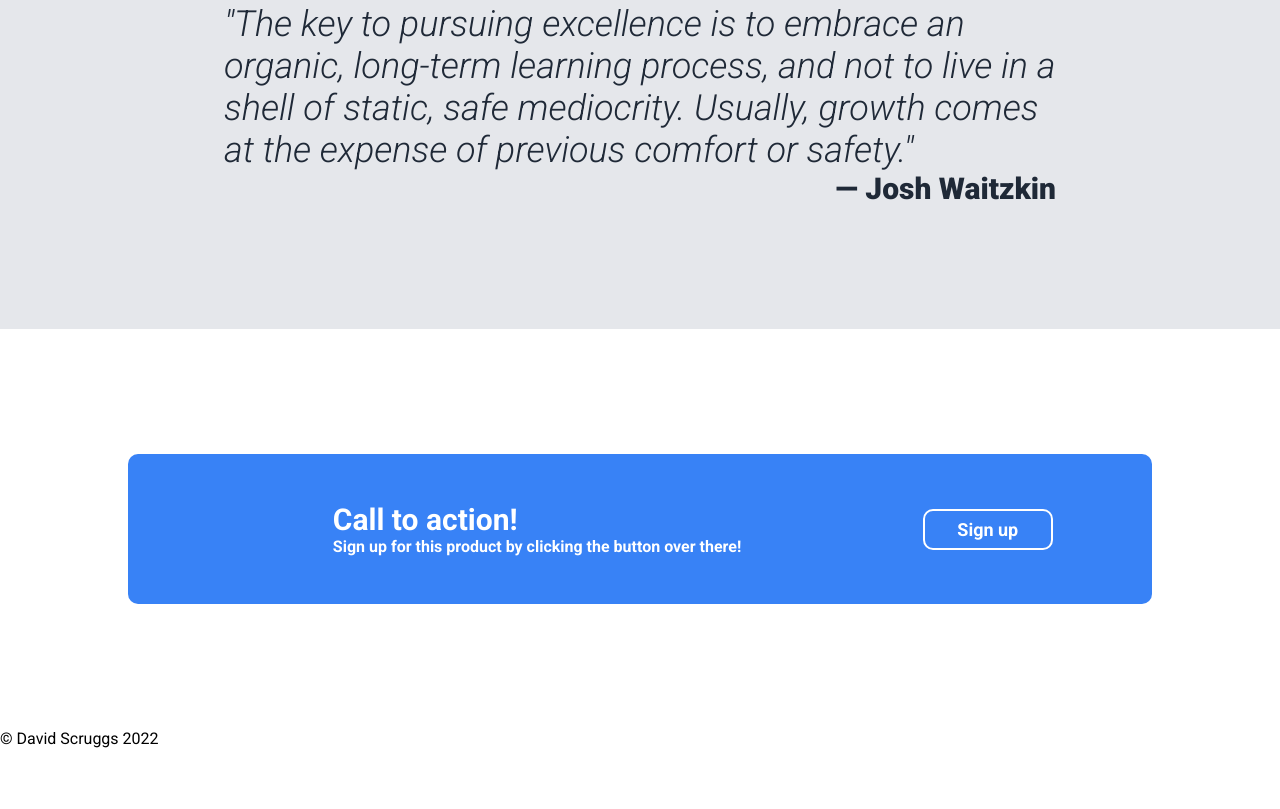
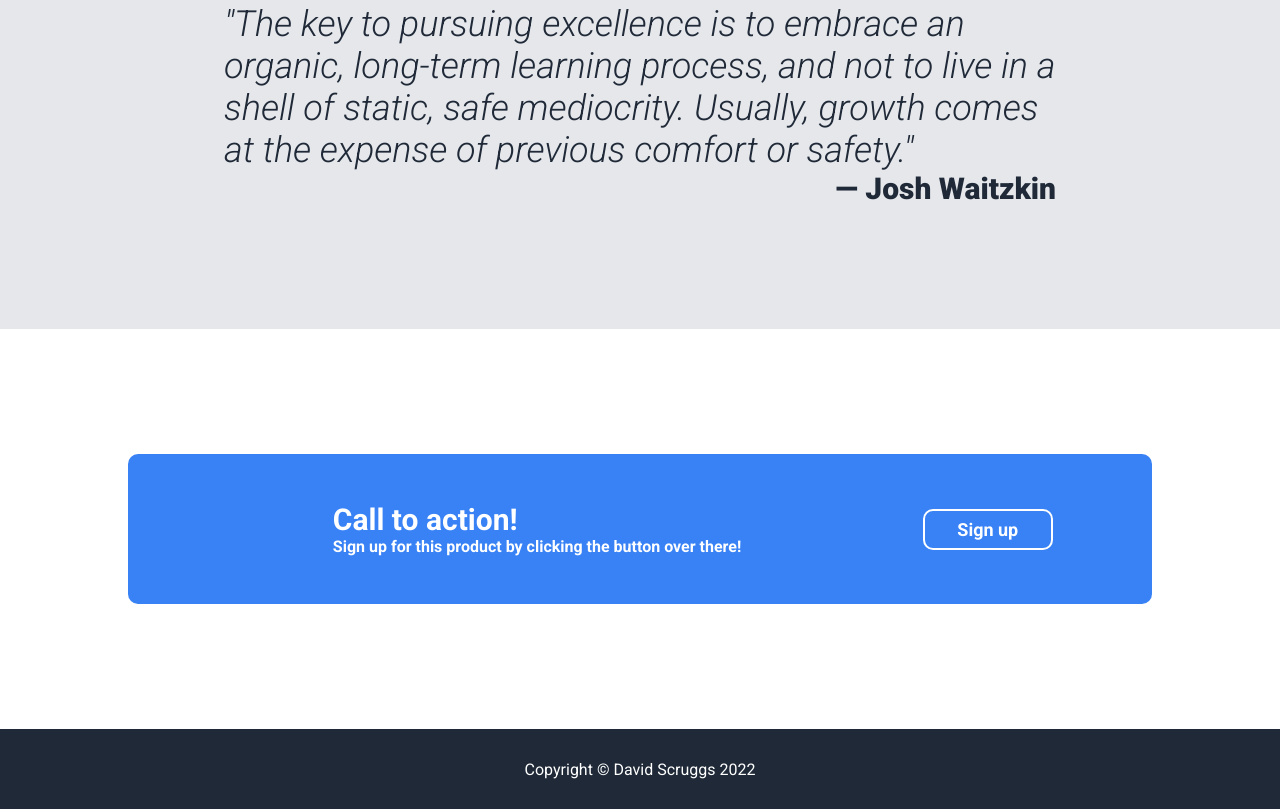
Before and after one commit to bscruggs99/landing-project, a plain HTML site: page index.html in a window 1280 px wide. Shown: the part 1156-1965 px from the top of the page. Before the commit the page ends 1904 px from the top, so only its background shows below. Drawn offline with Linux system fonts and the light colour scheme.

Commit message:
finished footer, project completed.

```diff
--- a/index.html
+++ b/index.html
@@ -99,7 +99,7 @@
 </div>
         <div class="footer">
             <div class="footer-text">
-                &copy David Scruggs 2022
+              Copyright &copy David Scruggs 2022
             </div>
         </div>
 
--- a/style.css
+++ b/style.css
@@ -279,3 +279,16 @@ padding-left:20%;
     border:2px solid white;
 
 }
+
+.footer {
+    background-color:#1F2937;
+    height:80px;
+    color:white;
+}
+
+.footer-text {
+    display: flex;
+    justify-content:center;
+    align-items:center;
+    height:100%;
+}
```
